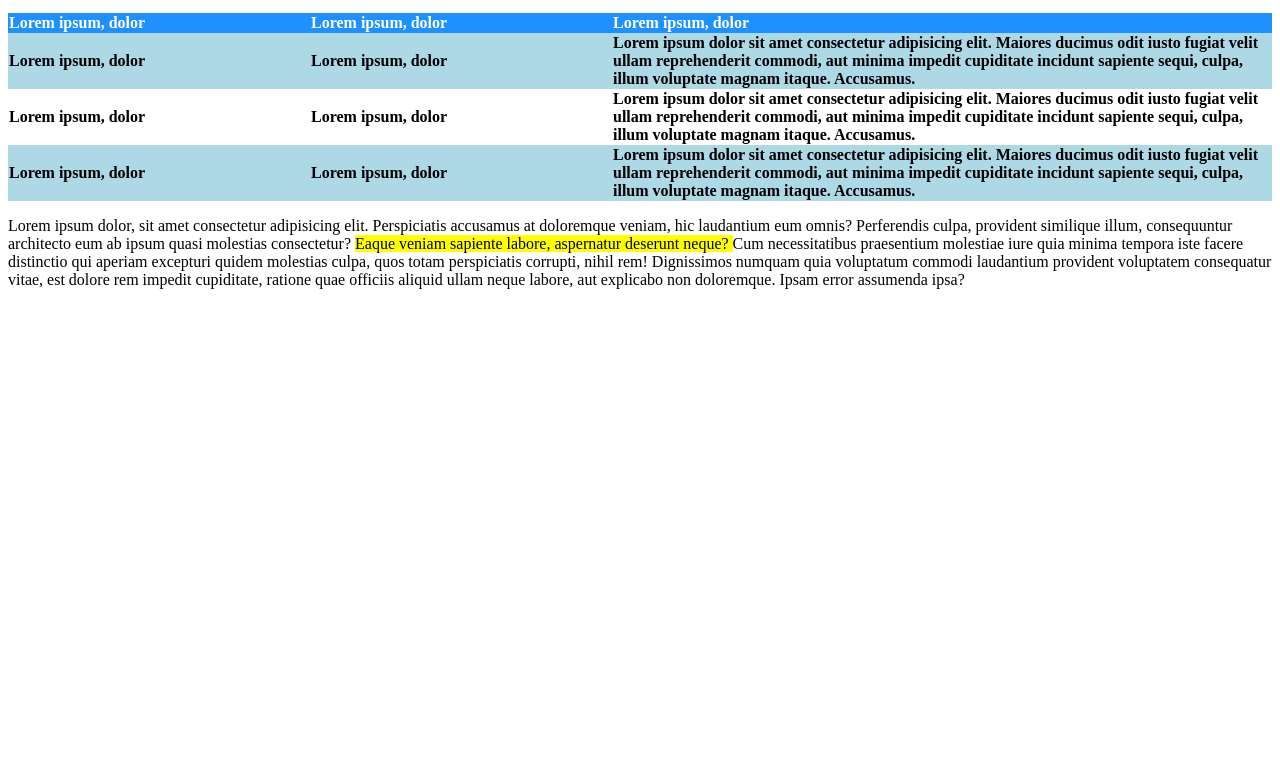
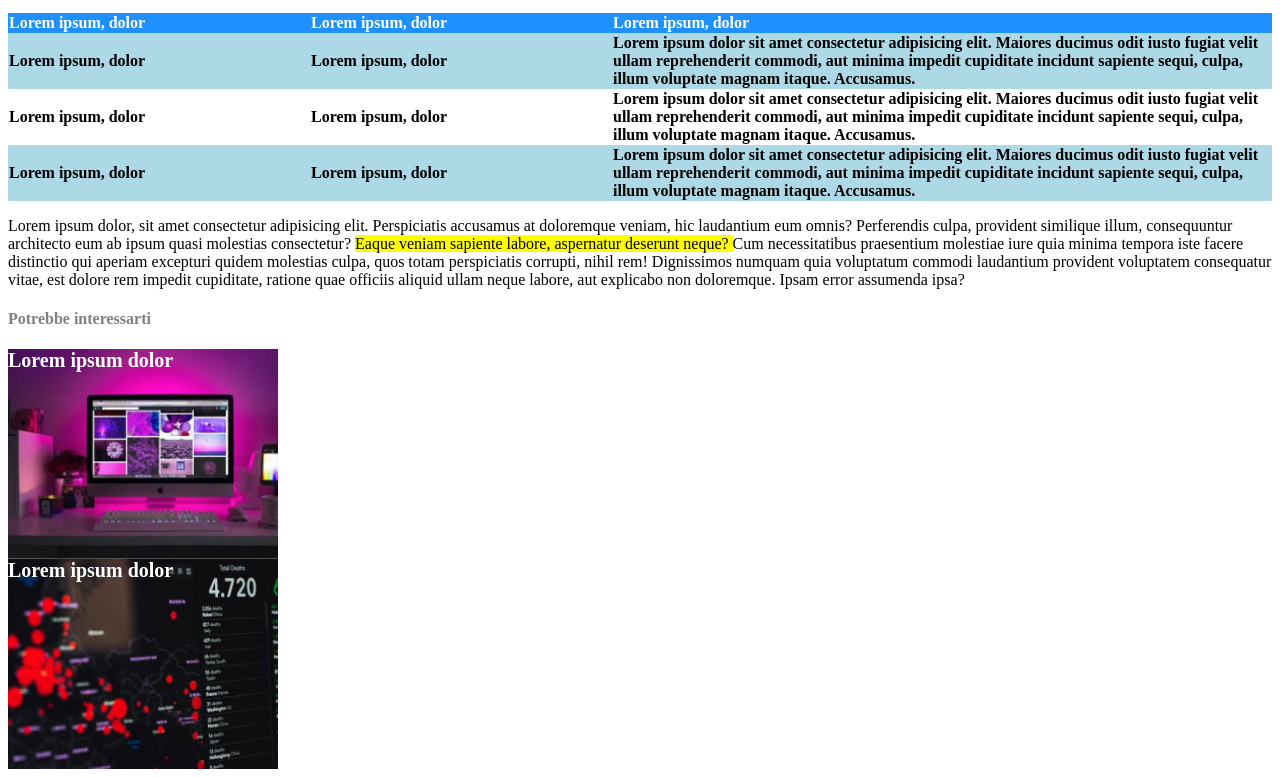
Before and after one commit to FabioCostantino84/html-css-booleaner, a plain HTML site: page index.html in a window 1280 px wide. Shown: the part 968-1745 px from the top of the page. Before the commit the page ends 1273 px from the top, so only its background shows below. Drawn offline with Linux system fonts and the light colour scheme.

Commit message:
image-interest

```diff
--- a/index.html
+++ b/index.html
@@ -131,6 +131,25 @@
         </section>
         <!-- /table-paragraph -->
 
+        <h4 style="color: grey;">
+            Potrebbe interessarti
+        </h4>
+
+        <section>
+            <div class="image-interest1">
+                <span class="image-description">
+                    Lorem ipsum dolor
+                </span>
+            </div>
+
+            <div class="image-interest2">
+                <span class="image-description">
+                    Lorem ipsum dolor
+                </span>
+            </div>
+        </section>
+        <!-- image-interest -->
+
     </main>
 
     <footer>
--- a/style.css
+++ b/style.css
@@ -52,3 +52,25 @@ thead{
 .row-lightblue{
     background-color: lightblue;
 }
+
+
+
+.image-interest1{
+    width: 270px;
+    height: 210px;
+    background-size: cover;
+    background-image: url(/img/monitor.jpg);
+}
+
+.image-interest2{
+    width: 270px;
+    height: 210px;
+    background-size: cover;
+    background-image: url(/img/graph.jpg);
+}
+
+.image-description{
+    color: white;
+    font-weight: bold;
+    font-size: 20px;
+}
```
